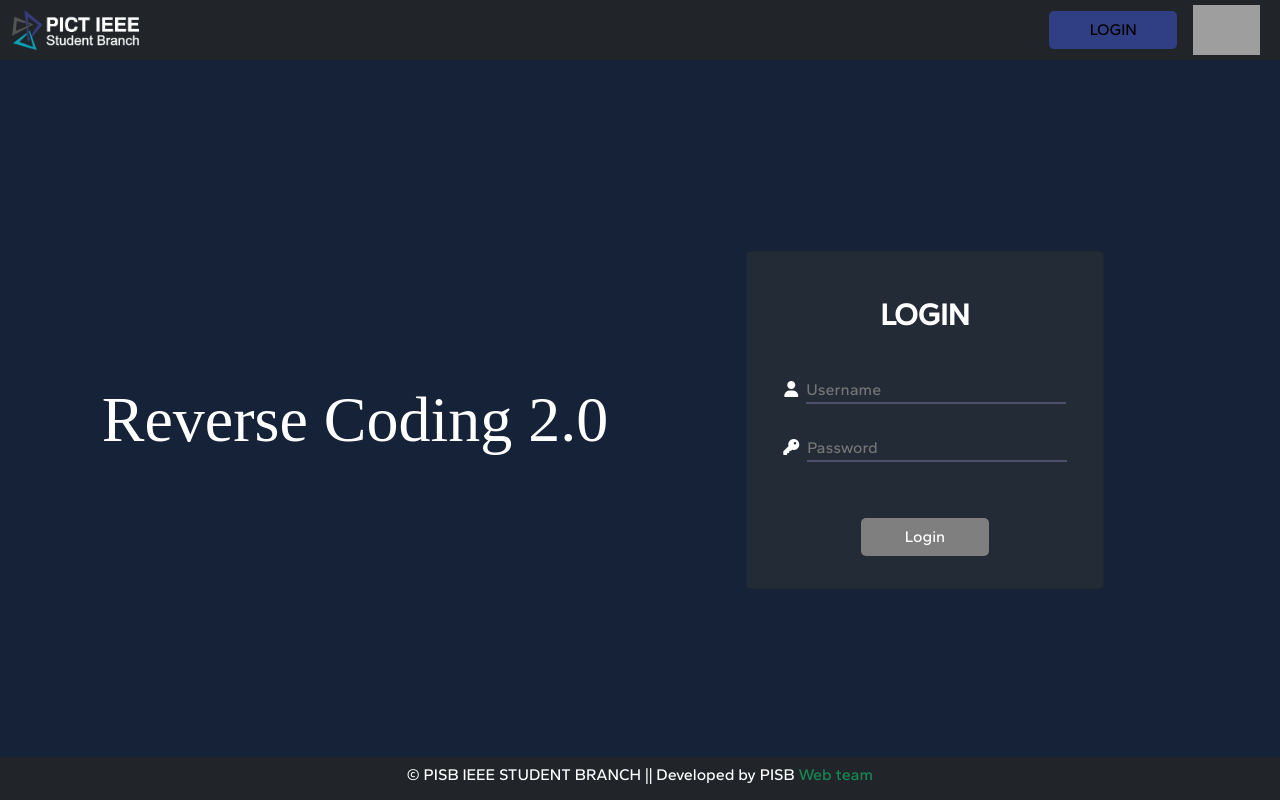
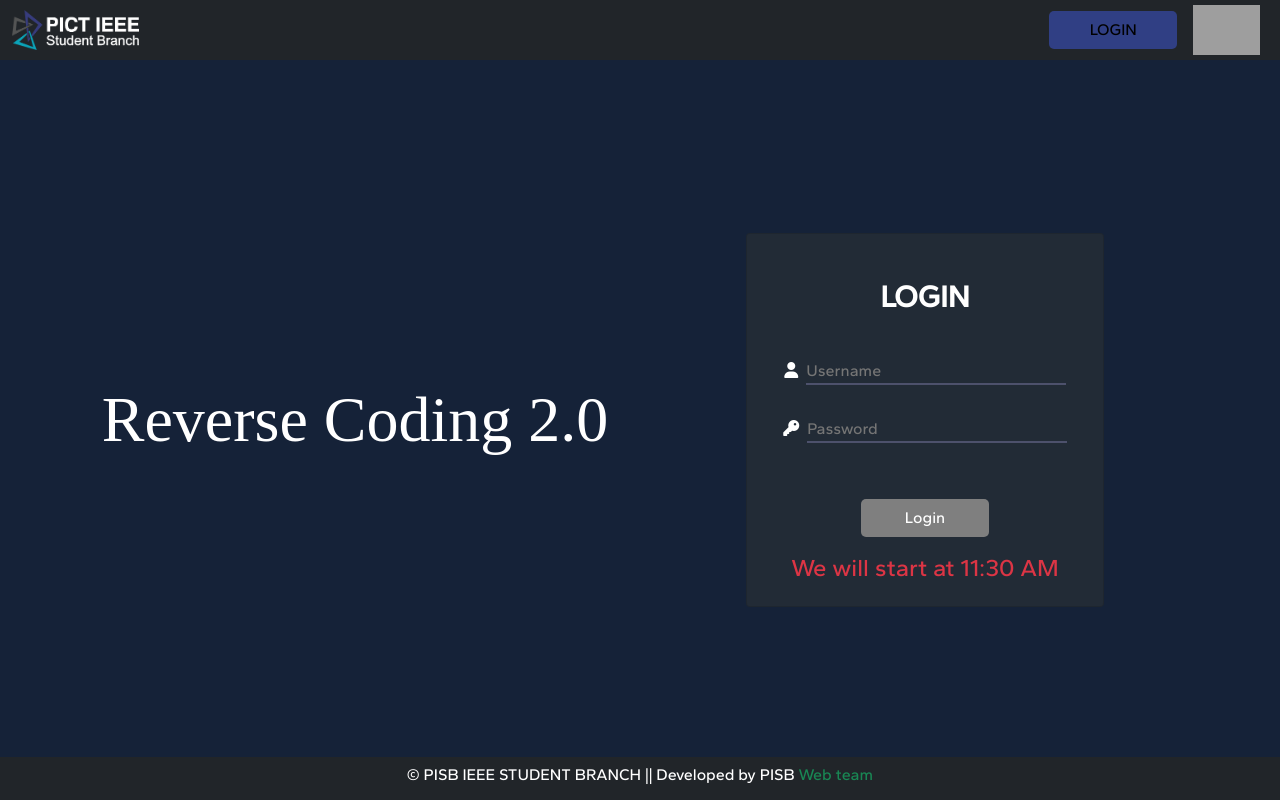
Before and after one commit to credenz/CTD-RC-FRONTEND-22, a React (Create React App) app: page / in a window 1280 px wide. Built offline with nearby package versions, Linux system fonts and the light colour scheme; grey boxes are pictures that could not be loaded; a web font is replaced by a local one.

Commit message:
login warning

```diff
--- a/src/pages/Login_page.js
+++ b/src/pages/Login_page.js
@@ -233,6 +233,8 @@ const Login_page = () => {
                                         </label>
                                         <span><input name="password" onKeyPress={handleEnter} tabIndex="2" value={formValue.password} type="password" id="password" className="myInput" placeholder="Password" onChange={onChange1} /></span>
                                         <button disabled={"true"} onClick={validate} onKeyDown={handleEnter} tabIndex="3" className="myButton text-white">Login</button>
+                                        <h4 className="text-danger">We will start at 11:30 AM</h4>
+
                                     {/* </form> */}
                                 </Card.Text>
                             </Card.Body>
```
